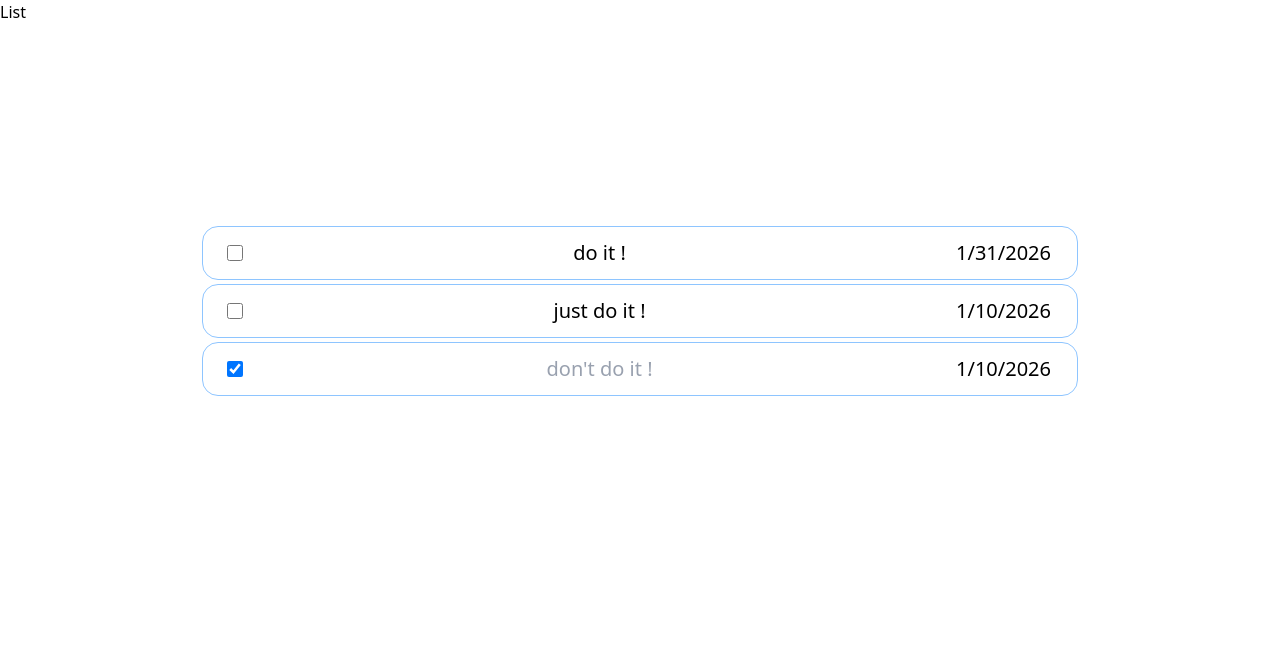
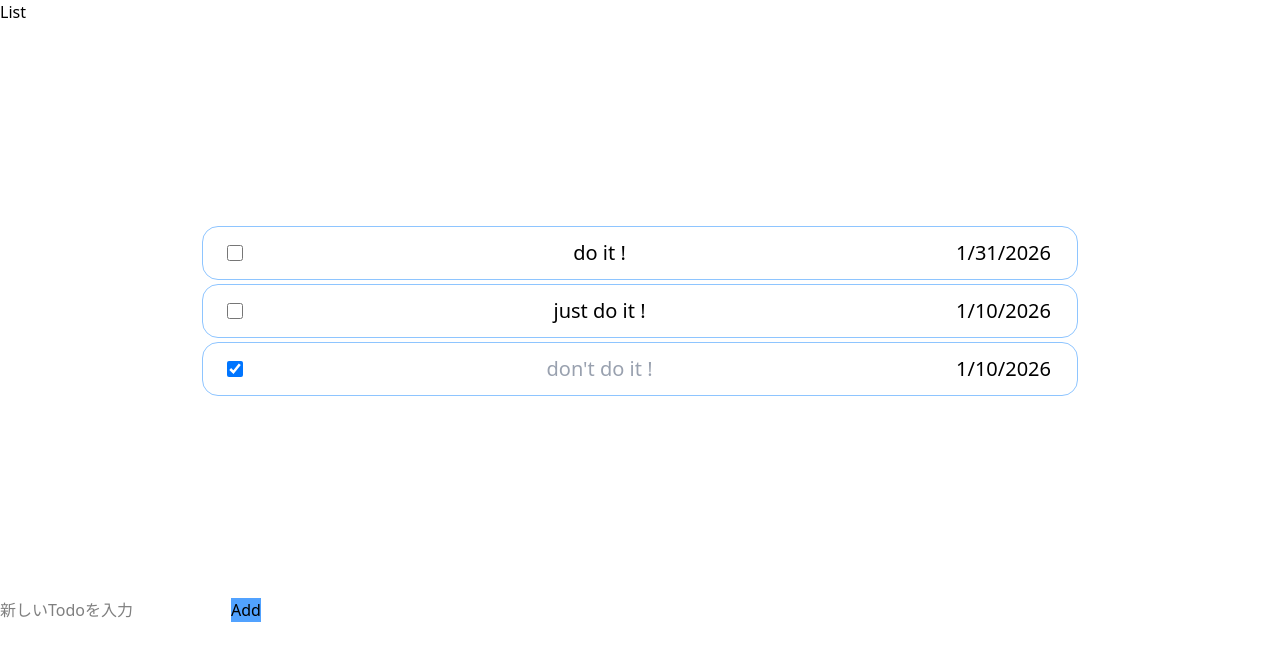
Before and after one commit to UdokuSeikou/todo-app, a React (Vite) app: page / in a window 1280 px wide. Shown: the top 660 px of the page. Built offline with nearby package versions, Linux system fonts and the light colour scheme.

Commit message:
AddTodoコンポーネントを追加, Index.tsxにtodoList追加の関数を追加

```diff
--- a/src/components/ui/AddTodo/AddTodo.tsx
+++ b/src/components/ui/AddTodo/AddTodo.tsx
@@ -1,7 +1,70 @@
+import { useState, type FormEvent } from 'react';
 import type { Todo } from '../../../types/todo';
 
 interface AddTodoProps {
-	addButtonHandler: (text: Todo['text']) => void;
+	sendText: (text: Todo['text']) => void;
 }
 
-export default function AddTodo({ addButtonHandler }: AddTodoProps) {}
+export default function AddTodo({ sendText }: AddTodoProps) {
+	const [textValue, setTextValue] = useState<string>('');
+	const isDisabled = !textValue.trim();
+
+	// テキスト入力の変更を管理
+	const handlerOnChange = (e: React.ChangeEvent<HTMLInputElement>) => {
+		setTextValue(e.target.value);
+	};
+
+	// フォーム送信を管理
+	const handleSubmit = (e: FormEvent<HTMLFormElement>) => {
+		e.preventDefault();
+		const trimmedValue = textValue.trim();
+
+		// textInputの内容が空白のときは送信しない
+		if (trimmedValue) {
+			sendText(trimmedValue);
+			setTextValue('');
+		}
+	};
+
+	// Enterキーの入力で送信
+	const handlerOnKeyDown = (e: React.KeyboardEvent<HTMLInputElement>) => {
+		// 入力確定前の場合は送信しない
+		if (e.nativeEvent.isComposing) return;
+
+		// Enterキーが入力された場合、textを送信する
+		if (e.key === 'Enter') {
+			e.preventDefault();
+			const trimmedValue = textValue.trim();
+
+			// textInputの内容が空白のときは送信しない
+			if (trimmedValue) {
+				sendText(trimmedValue);
+				setTextValue('');
+			}
+		}
+	};
+
+	return (
+		<form onSubmit={(e) => handleSubmit(e)}>
+			<div>
+				<input
+					type="text"
+					name="textInput"
+					id="textInput"
+					placeholder="新しいTodoを入力"
+					className=""
+					onChange={(e) => handlerOnChange(e)}
+					onKeyDown={(e) => handlerOnKeyDown(e)}
+					value={textValue}
+				/>
+				<button
+					type="submit"
+					disabled={isDisabled}
+					className="bg-blue-400"
+				>
+					Add
+				</button>
+			</div>
+		</form>
+	);
+}
--- a/src/pages/Index.tsx
+++ b/src/pages/Index.tsx
@@ -1,6 +1,8 @@
 import { useState } from 'react';
 
 import TodoList from '../components/ui/TodoList/TodoList';
+import AddTodo from '../components/ui/AddTodo/AddTodo';
+
 import { todos } from '../mock';
 import type { Todo } from '../types/todo';
 
@@ -16,12 +18,28 @@ export default function Index() {
 		);
 	};
 
+	const sendText = (text: Todo['text']) => {
+		const newTodo: Todo = {
+			id: `${self.crypto.randomUUID()}`,
+			text: text,
+			complete: false,
+			// 仮で現在時刻を入力、後で修正
+			deadline: new Date(),
+			createdAt: new Date(),
+			updatedAt: new Date(),
+		};
+		setTodoList([...todoList, newTodo]);
+	};
+
 	return (
 		<>
-			<TodoList
-				todos={todoList}
-				onToggleComplete={onToggleComplete}
-			/>
+			<div>
+				<TodoList
+					todos={todoList}
+					onToggleComplete={onToggleComplete}
+				/>
+				<AddTodo sendText={sendText} />
+			</div>
 		</>
 	);
 }
```
Also changed, not shown: 1 other file (tests, documents, lock files or other folders).
